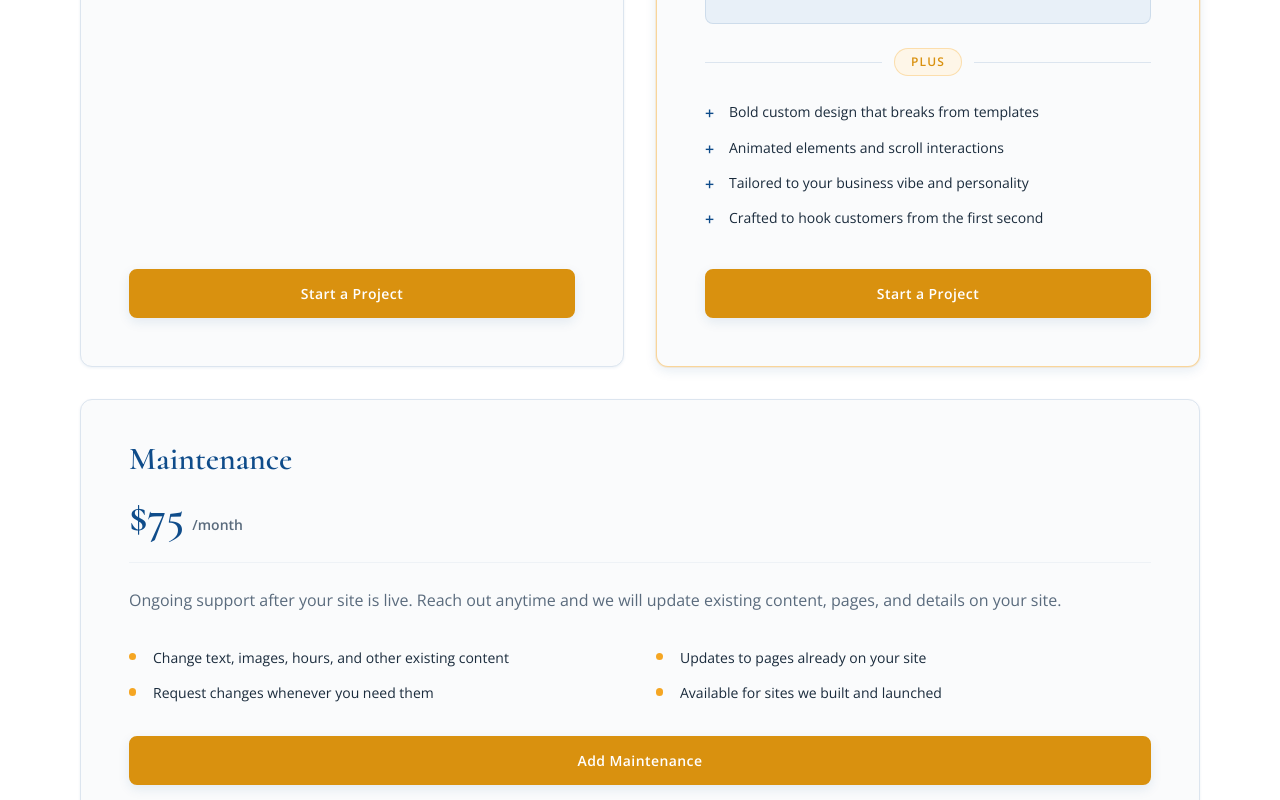
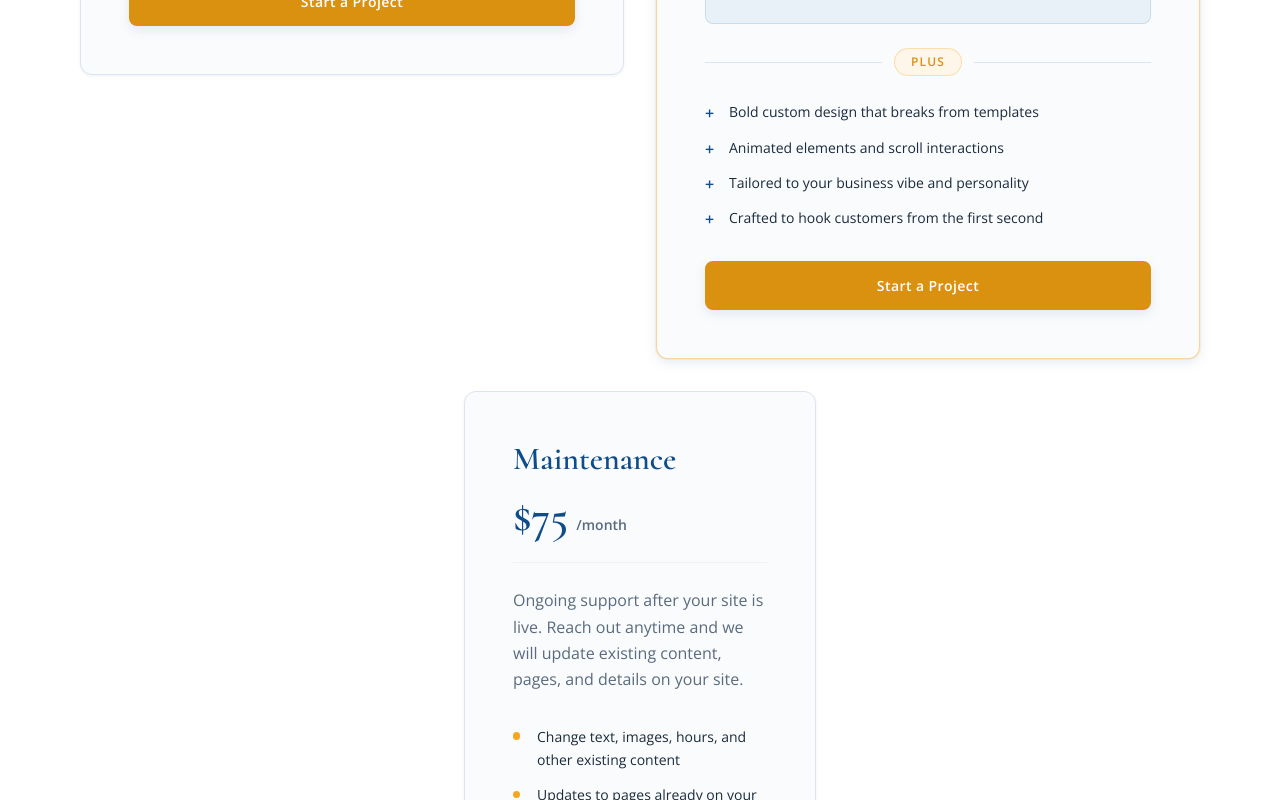
Before and after one commit to Jayadeep-Sayani/brightside-studio, a React (Vite) app: page / in a window 1280 px wide. Shown: the part 2000-2800 px from the top of the page. Built offline with nearby package versions, Linux system fonts and the light colour scheme.

Commit message:
Fix service card heights and maintenance layout.
Let Basic size to its content instead of stretching to Advanced, and show Maintenance as a centered vertical card.

Co-authored-by: Cursor <cursoragent@cursor.com>

```diff
--- a/src/components/Services.css
+++ b/src/components/Services.css
@@ -48,16 +48,24 @@
   display: grid;
   grid-template-columns: repeat(2, minmax(0, 1fr));
   gap: var(--space-6);
-  align-items: stretch;
+  align-items: start;
+}
+
+.services__maintenance-row {
+  display: flex;
+  justify-content: center;
+}
+
+.services__maintenance-row .services__card-wrap {
+  width: 100%;
+  max-width: 22rem;
 }
 
 .services__card-wrap {
-  display: flex;
-  height: 100%;
+  display: block;
 }
 
 .services__card-wrap .services__card {
-  flex: 1;
   width: 100%;
 }
 
@@ -74,21 +82,6 @@
     box-shadow var(--transition-base),
     transform var(--transition-base),
     border-color var(--transition-base);
-}
-
-.services__card--maintenance {
-  padding: var(--space-7) var(--space-8);
-}
-
-.services__card--maintenance .services__features {
-  display: grid;
-  grid-template-columns: repeat(2, minmax(0, 1fr));
-  gap: var(--space-3) var(--space-6);
-  margin-bottom: var(--space-6);
-}
-
-.services__card--maintenance .services__features li {
-  margin-bottom: 0;
 }
 
 .services__card:hover {
@@ -172,10 +165,9 @@
 }
 
 .services__feature-groups {
-  flex: 1;
   display: flex;
   flex-direction: column;
-  margin-bottom: var(--space-7);
+  margin-bottom: var(--space-6);
 }
 
 .services__includes {
@@ -255,8 +247,7 @@
 }
 
 .services__features {
-  flex: 1;
-  margin: 0 0 var(--space-7);
+  margin: 0 0 var(--space-6);
   padding: 0;
   list-style: none;
 }
@@ -359,13 +350,12 @@
     gap: var(--space-5);
   }
 
-  .services__card,
-  .services__card--maintenance {
+  .services__card {
     padding: var(--space-6);
   }
 
-  .services__card--maintenance .services__features {
-    grid-template-columns: 1fr;
+  .services__maintenance-row .services__card-wrap {
+    max-width: none;
   }
 }
 
--- a/src/components/Services.jsx
+++ b/src/components/Services.jsx
@@ -101,11 +101,13 @@ function Services() {
           </div>
 
           {maintenanceTier && (
-            <ServiceCard
-              tier={maintenanceTier}
-              delay={240}
-              pageNavigate={pageNavigate}
-            />
+            <div className="services__maintenance-row">
+              <ServiceCard
+                tier={maintenanceTier}
+                delay={240}
+                pageNavigate={pageNavigate}
+              />
+            </div>
           )}
         </div>
       </div>
```
